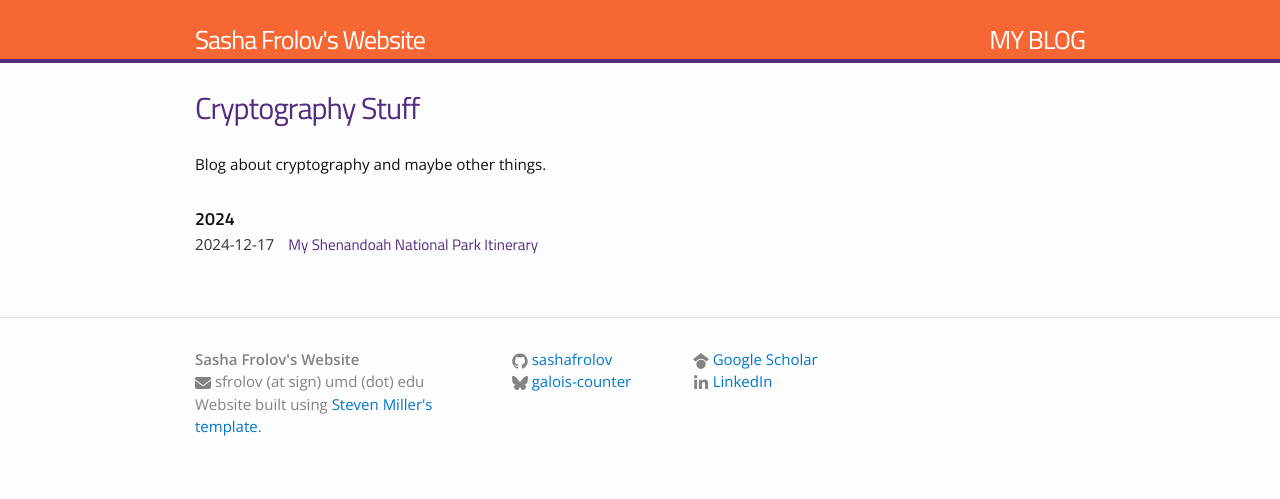
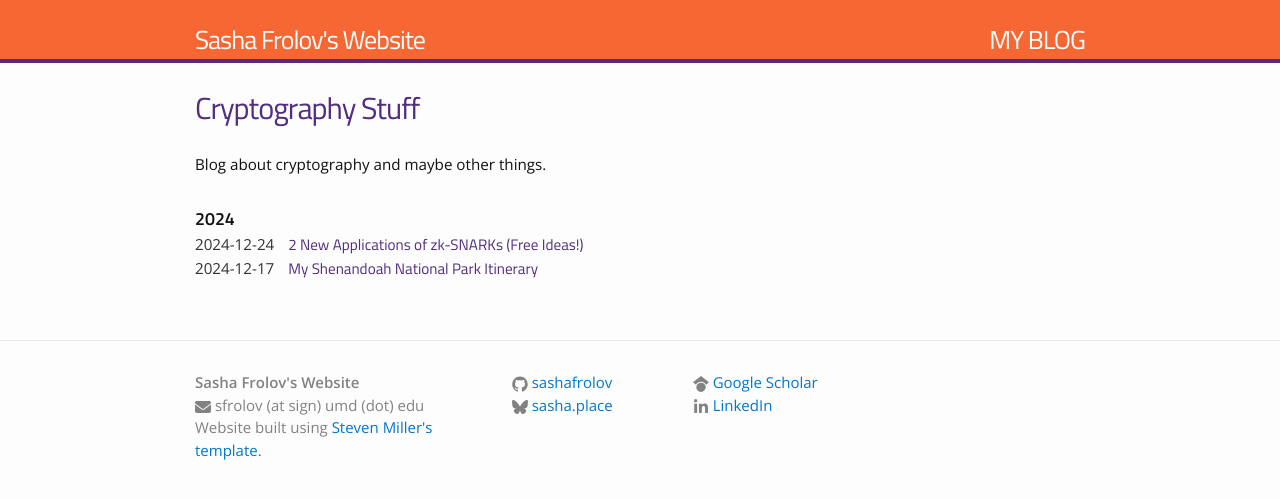
Before and after one commit to sashafrolov/sashafrolov.github.io, a Jekyll site: the page built from blog.md, in a window 1280 px wide. Shown: the top 499 px of the page. Built offline with Jekyll 4.4.1, drawn with Linux system fonts in a browser that asks for light colours; some of the changed lines change nothing that is shown.

Commit message:
New blog post + edited bluesky

```diff
--- a/_config.yml
+++ b/_config.yml
@@ -5,7 +5,7 @@ description: > # this means to ignore newlines until "baseurl:"
   bem bom bom
 baseurl: "" # the subpath of your site, e.g. /blog/
 url: "http://sasha.place" # the base hostname & protocol for your site
-bsky_username: galois-counter
+bsky_username: sasha.place
 github_username:  sashafrolov
 scholar_url: CfXEkmoAAAAJ
 linkedin_url: sashafrolov
--- a/_includes/footer.html
+++ b/_includes/footer.html
@@ -39,7 +39,7 @@
 
           {% if site.bsky_username %}
           <li>
-            <a href="https://bsky.app/profile/{{ site.bsky_username }}.bsky.social">
+            <a href="https://bsky.app/profile/{{ site.bsky_username }}">
               <span class="icon  icon--bluesky">
                 <svg viewBox="0 0 512 512"><path fill="#828282" d="M111.8 62.2C170.2 105.9 233 194.7 256 242.4c23-47.6 85.8-136.4 144.2-180.2c42.1-31.6 110.3-56 110.3 21.8c0 15.5-8.9 130.5-14.1 149.2C478.2 298 412 314.6 353.1 304.5c102.9 17.5 129.1 75.5 72.5 133.5c-107.4 110.2-154.3-27.6-166.3-62.9l0 0c-1.7-4.9-2.6-7.8-3.3-7.8s-1.6 3-3.3 7.8l0 0c-12 35.3-59 173.1-166.3 62.9c-56.5-58-30.4-116 72.5-133.5C100 314.6 33.8 298 15.7 233.1C10.4 214.4 1.5 99.4 1.5 83.9c0-77.8 68.2-53.4 110.3-21.8z"/></svg>
               </span>
--- /dev/null
+++ b/_posts/2024-12-24-new-snark-applications.markdown
@@ -0,0 +1,37 @@
+---
+layout: post
+title:  "2 New Applications of zk-SNARKs (Free Ideas!)"
+date:   2024-12-24 12:30:15
+categories: zkproofs
+---
+# 2 free ideas I don't have the time to execute on
+
+This blog post is inspired by [a similar blog post by Soatok](https://soatok.blog/2024/12/09/ideas-and-execution/). This semester at grad school, I had a couple of ideas for real-world applications where zk-SNARKs would be useful, but I didn't have the time to write code or implement them. I particularly think that idea 1 would be a fun startup/at least an Ethereum hackathon idea.
+
+## Idea 1: zk Quantitative Strategies for Stock Trading
+This idea is inspired by an issue of Matt Levine's Money Stuff. It is [the story about Jane Street vs Millennium here](https://newsletterhunt.com/emails/56933). To summarize the story, there is an ongoing lawsuit between two large quantitative hedge funds. Jane Street is suing Millennium because they believe that some people Millennium poached from Jane Street stole some sort of simple but counterintuitive and lucrative quantitative trading strategy and started using it at Millennium. The evidence has to do with patterns in the market changing and Jane Street's profits being affected. Quantitative strategies are simple mechanical rules for how to trade stocks. They can range anywhere from simple rules like "buy $NVDA when it has gone down 15% in the last day" to complicated ML models that use a lot of data. They can be worth billions of dollars.
+
+A recent direction of work in zero-knowledge proofs is "exploit sharing", where you provide a proof that you know an input to a program that results in an exploit (such as [this paper](https://eprint.iacr.org/2022/1223)). An example scenario where this would be useful is where you are trying to responsibly disclose the fact that you have found an exploit in a major piece of software. You could post a zk-SNARK proving that running the program on a secret input produces exploit-like behavior. Alternatively, you could use this to sell zero-day bugs in a way that requires less trust.
+
+I think there is an interesting combination of these two ideas in "Zero-Knowledge Quantitative Strategy Sharing". Here, a person trying to sell a quantitative strategy (like an ex-Jane Street person), would provide a zero-knowledge proof that their strategy performs well on past data. Furthermore, they could provide a commitment to their strategy, and then provide a zero-knowledge proof a month later that the strategy performed well on the market in that time. This could decrease the level of trust required in these kinds of financial transactions.
+
+You can go further with this idea. You could have an anonymous, trustless hedge fund, where anonymous quants prove that they know effective quantitative strategies before they sell them to you. Even further, the hedge fund could not even be required to know the strategies it is trading on. The strategy owner could just send proofs that the strategy they committed to produced a certain sequence of trades, on which the hedge fund will then trade. In this system, anonymous analysts could get access to capital, just by proving that they know effective strategies.
+
+This would probably improve market liquidity/efficiency by having fewer hedge funds have a monopoly over certain trades/strategies.
+
+## Idea 2: HSTS Header Database for Tor with zk-SNARKs
+To learn more about this idea, please look at [this paper from PETS 2024](https://petsymposium.org/popets/2024/popets-2024-0020.pdf) called "CoStricTor: Collaborative HTTP Strict Transport Security in Tor Browser".
+
+To briefly explain the aforementioned paper, HSTS is a feature of HTTPS that lets a website say "this website will use HTTPS from now on" (rather than HTTP), which prevents downgrade attacks to HTTP. It is a security improvement most of the time. However, HSTS headers are stored in a client's state (they are often called "supercookies" because they are part of a client's state at a different level), and this means that a malicious actor can fingerprint clients by sending different HSTS headers for different websites. You can read more about this idea [here](https://arstechnica.com/information-technology/2015/01/browsing-in-privacy-mode-super-cookies-can-track-you-anyway/). Because of this privacy issue, the Tor browser has yet to implement HSTS, even though it would be a security upgrade in many ways.
+
+This attack is not possible if clients can compare the HSTS headers they receive from different websites to make sure that a website owner isn't using HSTS to fingerprint users. The paper I linked builds a system that runs such a database as part of the Tor network. They focus on building this distributed database in a privacy-preserving way. This includes using differential privacy and other techniques. Their system scales fairly well.
+
+There is one major issue with this system, which is that malicious users can add garbage to the distributed HSTS header database. This system does not validate the reported headers at all (and the differentially private nature of the database obscures exactly how/what bad data was submitted). There is a potential application of zk-SNARKs here! At a high level, when a user adds an HSTS header to the database, they provide a zero-knowledge proof showing that they actually received the HSTS header they are reporting as part of an HTTP connection with the website. This allows the system to authenticate the reports it receives.
+
+On its face, this protocol doesn't work. The issue is that you normally can't use zk-SNARKs directly to build a TLS oracle/zkTLS setup. You normally need trusted hardware or MPC to check that a piece of data actually came from a TLS connection with some party. The Tor setting offers an easy fix. Your Tor traffic necessarily goes through an exit node before going to its destination. The exit node your Tor traffic goes through sees your TLS traffic with the website you are communicating with. The user can attach a zero-knowledge proof that the TLS traffic that the exit node sees decrypts to a stream containing a given HSTS header. This gives you a TLS oracle!
+
+Then, the exit node could verify the zero-knowledge proof, and submit it to the shared database. You now have the CoStricTor system with data validation (after working out some details). This is a decent bit of engineering, but I think it would be cool.
+
+## Conclusion
+
+I hope you found this interesting. I am giving these ideas away for free, but if you do use the idea, please mention me somewhere/tell me about it. Thanks!
```
Also changed, not shown: 11 other files.
